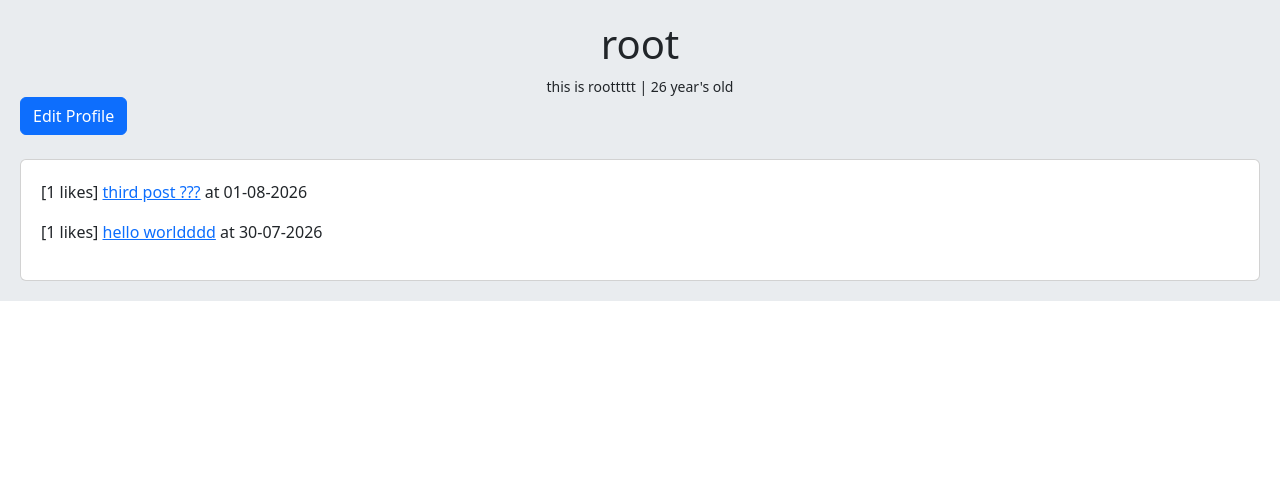
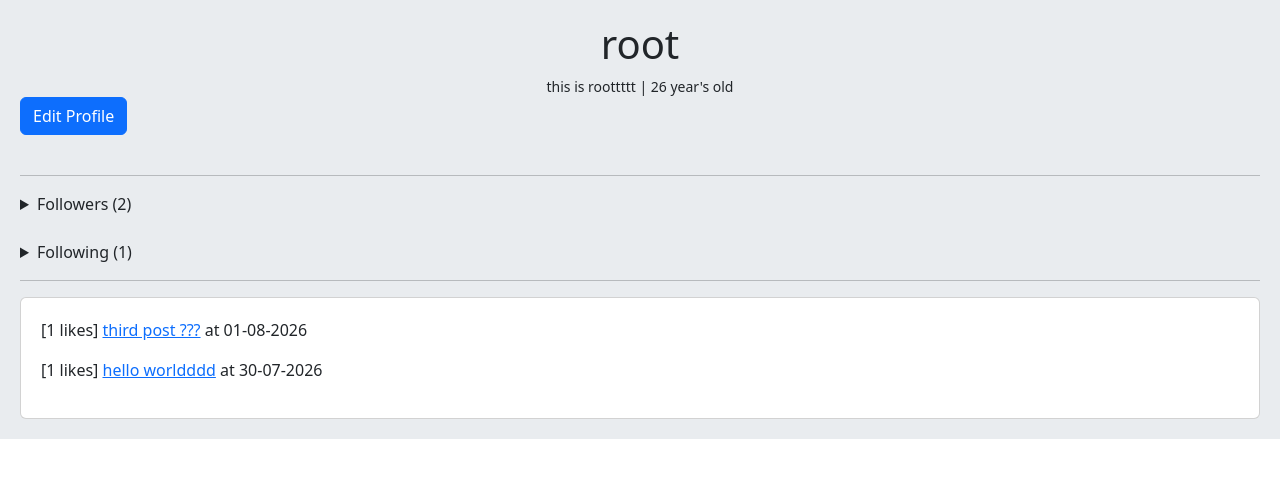
Before and after one commit to ali-a8s/social_network, a Django app: page /accounts/profile/1/ in a window 1280 px wide. Shown: the part 57-535 px from the top of the page. Run offline with Django 5.2, Linux system fonts and the light colour scheme; a user stored in the database is signed in; data comes from the database, SQL or seed files in the repository; both versions use the stored data as it was after the commit.

Commit message:
add followers/following list to profile page

```diff
--- a/accounts/admin.py
+++ b/accounts/admin.py
@@ -15,5 +15,5 @@ class UserAdmin(BaseUserAdmin):
 admin.site.unregister(User)
 admin.site.register(User, UserAdmin)
 
-
+# adding Relation module
 admin.site.register(Relation)
--- a/accounts/templates/accounts/user_profile.html
+++ b/accounts/templates/accounts/user_profile.html
@@ -3,31 +3,96 @@
 {% block title %} {{ user.username }}'s profile {% endblock title %}
 
 {% block content %}
-    {# displaying username and profile #}
+    {# Profile info #}
     <div style="display: flex; flex-direction: column; align-items: center; justify-content: center;">
         <h1>{{ user.username }}</h1>
-        <small>{{ request.user.profile.bio }} | {{ request.user.profile.age }} year's old</small>
+        <small>{{ user.profile.bio }} | {{ user.profile.age }} year's old</small>
     </div>
 
-    {# edit profile option for profile owner #}
+    {# Edit button for profile owner #}
     {% if request.user.id == user.id %}
-        <a href="{% url "accounts:user_profile" %}" class="btn btn-primary">
+        <a href="{% url 'accounts:user_profile' %}" class="btn btn-primary">
             Edit Profile
         </a> <br><br>
     {% endif %}
 
-    {# follow or unfollow #}
-    {% if request.user.id != user.id and not is_following %}
-        <a href="{% url "accounts:user_follow" user.id %}" class="btn btn-primary">
-            Follow
-        </a><br><br>
-    {% elif request.user.id != user.id and is_following %}
-        <a href="{% url "accounts:user_unfollow" user.id %}" class="btn btn-danger">
+    {# Follow/Unfollow button #}
+    {% if request.user.id != user.id %}
+        {% if is_following %}
+            <a href="{% url 'accounts:user_unfollow' user.id %}" class="btn btn-danger">
                 UnFollow
             </a><br><br>
+        {% else %}
+            <a href="{% url 'accounts:user_follow' user.id %}" class="btn btn-primary">
+                Follow
+            </a><br><br>
+        {% endif %}
     {% endif %}
 
-    {# displaying posts #}
+    <hr>
+
+    {# Followers list #}
+    <details>
+        <summary style="cursor: pointer;">
+            Followers ({{ followers.count }})
+        </summary>
+        <div style="padding: 10px 0;">
+            {% for relation in followers %}
+                <p>
+                    <a href="{% url 'accounts:user_profile' relation.from_user.id %}">
+                        {{ relation.from_user.username }}
+                    </a>
+
+                    {# If I follow this person, show an Unfollow button #}
+                    {% if relation.from_user.id in my_following_ids %}
+                        <a href="{% url 'accounts:user_unfollow' relation.from_user.id %}"
+                           class="btn btn-danger btn-sm">
+                            UnFollow
+                        </a>
+                    {% elif relation.from_user.id != request.user.id %}
+                        <a href="{% url 'accounts:user_follow' relation.from_user.id %}"
+                           class="btn btn-primary btn-sm">
+                            Follow Back
+                        </a>
+                    {% endif %}
+                </p>
+            {% empty %}
+                <p>No followers yet.</p>
+            {% endfor %}
+        </div>
+    </details>
+
+    <br>
+
+    {# Following list #}
+    <details>
+        <summary style="cursor: pointer;">
+            Following ({{ followings.count }})
+        </summary>
+        <div style="padding: 10px 0;">
+            {% for relation in followings %}
+                <p>
+                    <a href="{% url 'accounts:user_profile' relation.to_user.id %}">
+                        {{ relation.to_user.username }}
+                    </a>
+
+                    {# Only the profile owner can unfollow #}
+                    {% if request.user.id == user.id %}
+                        <a href="{% url 'accounts:user_unfollow' relation.to_user.id %}"
+                           class="btn btn-danger btn-sm">
+                            UnFollow
+                        </a>
+                    {% endif %}
+                </p>
+            {% empty %}
+                <p>Not following anyone yet.</p>
+            {% endfor %}
+        </div>
+    </details>
+
+    <hr>
+
+    {# Posts #}
     <div class="card" style="padding: 20px">
         {% if posts %}
             {% for post in posts %}
--- a/accounts/views.py
+++ b/accounts/views.py
@@ -1,4 +1,4 @@
-from django.shortcuts import render, redirect, get_object_or_404
+from django.shortcuts import render, redirect, get_object_or_404, get_list_or_404
 from django.views import View
 from .forms import UserRegisterForm, UserLoginForm, EditUserForm
 from django.contrib.auth.models import User
@@ -12,8 +12,10 @@ class UserRegisterView(View):
     form_class = UserRegisterForm
     template_name = 'accounts/user_register.html'
 
-    # blocking logged in users from accessing registration page
     def dispatch(self, request, *args, **kwargs):
+        '''
+        blocking logged in users from entering registration page
+        '''
         if request.user.is_authenticated:
             messages.error(request, 'you cant access this page.', 'warning')
             return redirect('posts:home')
@@ -25,6 +27,7 @@ class UserRegisterView(View):
 
     def post(self, request):
         form = self.form_class(request.POST)
+
         if form.is_valid():
             cd = form.cleaned_data
             User.objects.create_user(username=cd['username'],
@@ -32,6 +35,7 @@ class UserRegisterView(View):
                                      email=cd['email'])
             messages.success(request, 'account created successfully', 'success')
             return redirect('accounts:user_login')
+
         return render(request, self.template_name, {'form': form})
 
 
@@ -39,12 +43,17 @@ class UserLoginView(View):
     form_clas = UserLoginForm
     template_name = 'accounts/user_login.html'
 
-    # store the 'next' GET parameter for redirection
     def setup(self, request, *args, **kwargs):
+        '''
+        store the 'next' GET parameter for redirection
+        '''
         self.next = request.GET.get('next')
         return super().setup(request, *args, **kwargs)
 
     def dispatch(self, request, *args, **kwargs):
+            '''
+            blocking logged in users from entering login page
+            '''
             if request.user.is_authenticated:
                 messages.error(request, 'you cant access this page.', 'warning')
                 return redirect('posts:home')
@@ -56,6 +65,7 @@ class UserLoginView(View):
 
     def post(self, request):
         form = self.form_clas(request.POST)
+
         if form.is_valid():
             cd = form.cleaned_data
             user = authenticate(request,
@@ -82,18 +92,28 @@ class UserProfileView(LoginRequiredMixin, View):
     def get(self, request, user_id):
         user = get_object_or_404(User, pk=user_id)
         posts = user.posts.all()
+
         relation = Relation.objects.filter(from_user=request.user,
                                            to_user=user)
         is_following = relation.exists() # to check if the user already follows this profile to show the Follow/Unfollow button
+
+        followers = Relation.objects.filter(to_user=user).select_related('from_user')
+        followings = Relation.objects.filter(from_user=user).select_related('to_user')
+        my_following_ids = set(Relation.objects.filter(from_user=request.user).values_list('to_user_id', flat=True))
+
         return render(request, 'accounts/user_profile.html', {'user': user,
                                                               'posts': posts,
-                                                              'is_following': is_following})
+                                                              'is_following': is_following,
+                                                              'followers': followers,
+                                                              'followings': followings,
+                                                              'my_following_ids': my_following_ids,})
 
 
 class UserFollowView(LoginRequiredMixin, View):
     def get(self, request, user_id):
         user = get_object_or_404(User, pk=user_id)
         relation = Relation.objects.filter(from_user=request.user, to_user=user)
+
         if relation.exists():
             messages.error(request, f'you already following {user.username}', 'warning')
         else:
@@ -106,6 +126,7 @@ class UserUnFollowView(LoginRequiredMixin, View):
     def get(self, request, user_id):
         user = get_object_or_404(User, pk=user_id)
         relation = Relation.objects.filter(from_user=request.user, to_user=user)
+
         if relation.exists():
             relation.delete()
             messages.success(request, f'you unfollowed {user.username}', 'success')
@@ -126,6 +147,7 @@ class EditUserView(LoginRequiredMixin, View):
     def post(self, request):
         form = self.form_class(request.POST,
                                instance=request.user.profile)
+
         if form.is_valid():
             form.save()
             request.user.email = form.cleaned_data['email']
--- a/posts/models.py
+++ b/posts/models.py
@@ -18,12 +18,21 @@ class Post(models.Model):
         return f"{self.user.username} posted {self.title} at {self.created_at}"
 
     def get_absolute_url(self):
+        '''
+        reverse url for post_detail
+        '''
         return reverse("posts:post_detail", args=(self.id, self.slug))
 
     def like_count(self):
+        '''
+        counts number of likes on the post
+        '''
         return self.pvote.count()
 
     def user_can_like(self, user):
+        '''
+        check if the user already likes the post.
+        '''
         user_likes = user.uvote.filter(post=self)
         if user_likes.exists():
             return True
--- a/posts/templates/posts/detail.html
+++ b/posts/templates/posts/detail.html
@@ -3,7 +3,7 @@
 {% block title %} {{ post.title }} {% endblock title %}
 
 {% block content %}
-    {# links for update and delete post #}
+    {# update and delete post options #}
     {% if request.user.id == post.user.id %}
         <a href="{% url "posts:post_update" post.id %}" class="btn btn-info">Update</a>
         <a href="{% url "posts:post_delete" post.id %}" class="btn btn-danger">Delete</a><br><br>
@@ -37,6 +37,7 @@
         <p class="alert alert-info">Only logged-in users can comment...</p>
     {% endif %}
 
+    {# counting number of comments #}
     <p>{{ comments.count }} comments...</p>
 
     {% for comment in comments %}
```
Also changed, not shown: accounts/forms.py (+15 -0 lines), posts/views.py (+17 -0 lines), db.sqlite3.
